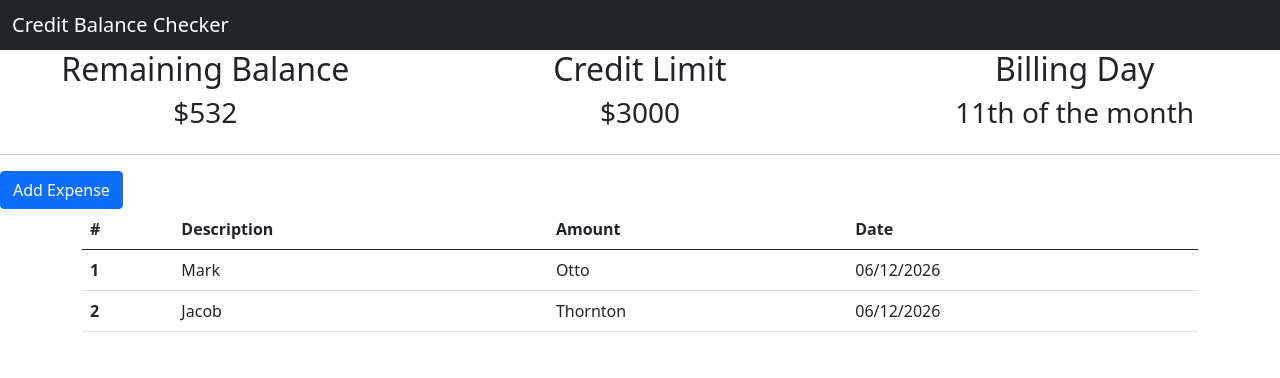
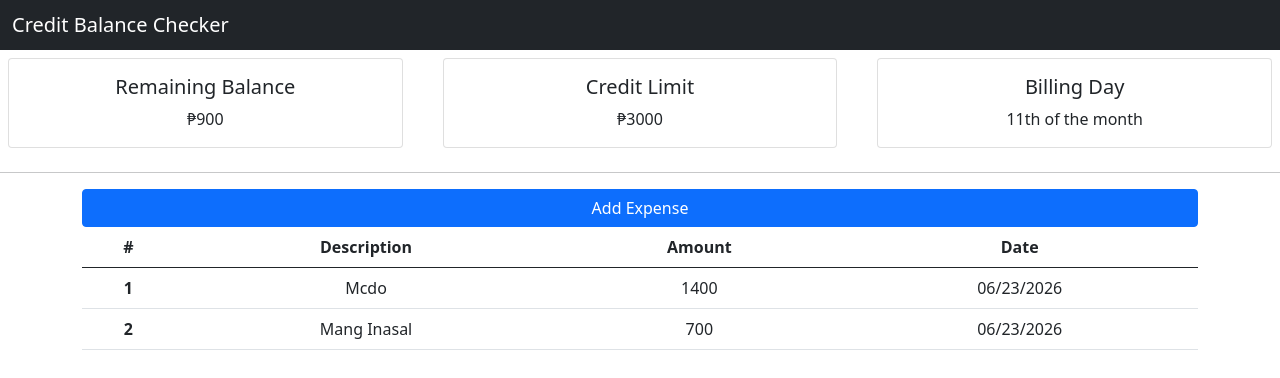
Before and after one commit to klyzecarize/credit-balance-manager, a plain HTML site: page index.html in a window 1280 px wide. Drawn offline with nearby package versions, Linux system fonts and the light colour scheme.

Commit message:
added table utility and balance remaining calculator

```diff
--- a/index.html
+++ b/index.html
@@ -5,83 +5,66 @@
         <meta name="viewport" content="width=device-width, initial-scale=1.0">
         <title>Credit Balance Manager</title>
         <link href="https://cdn.jsdelivr.net/npm/bootstrap@5.0.2/dist/css/bootstrap.min.css" rel="stylesheet" integrity="sha384-EVSTQN3/azprG1Anm3QDgpJLIm9Nao0Yz1ztcQTwFspd3yD65VohhpuuCOmLASjC" crossorigin="anonymous">
-
-    <script src="script.js"></script>
     </head>
     <body>
         <header>
-        <nav class="navbar navbar-dark bg-dark">
+            <nav class="navbar navbar-dark bg-dark text-center">
                 <div class="container-fluid">
                     <span class="navbar-brand mb-0 h1">Credit Balance Checker</span>
                 </div>
             </nav>
         </header>
+
         <main>
             <!-- Infos -->
             <section id="amount" class="row text-center">
-            <section class="col-4">
-                <section id="remaining" class="row">
-                    <section id="remainingBalTxt" class="col-12">
-                        <h2>Remaining Balance</h2>
+                <section class="col-md-4">
+                    <div class="card m-2">
+                        <div class="card-body">
+                            <h5 class="card-title">Remaining Balance</h5>
+                            <p id="remainingBalTxt" class="card-text">₱532</p>
+                        </div>
+                    </div>
                 </section>
-                    <section id="remainingBal" class="col-12">
-                        <h3>$532</h3>
+                <section class="col-md-4">
+                    <div class="card m-2">
+                        <div class="card-body">
+                            <h5 class="card-title">Credit Limit</h5>
+                            <p id="creditLimitTxt" class="card-text">₱3000</p>
+                        </div>
+                    </div>
                 </section>
-                </section>
-            </section>
-            <section class="col-4">
-                <section id="limit" class="row">
-                    <section id="creditLimitTxt" class="col-12">
-                        <h2>Credit Limit</h2>
-                    </section>
-                    <section id="creditLimit" class="col-12">
-                        <h3>$3000</h3>
-                    </section>
-                </section>
-            </section>
-            <section class="col-4">
-                <section id="creditDay" class="row">
-                    <section id="creditDayTxt" class="col-12">
-                        <h2>Billing Day</h2>
-                    </section>
-                    <section id="creditDay" class="col-12">
-                        <h3>11th of the month</h3>
-                    </section>
-                </section>
+                <section class="col-md-4">
+                    <div class="card m-2">
+                        <div class="card-body">
+                            <h5 class="card-title">Billing Day</h5>
+                            <p id="billingDayTxt" class="card-text">11th of the month</p>
+                        </div>
+                    </div>
                 </section>
             </section>
 
             <hr>
 
             <!-- Button trigger modal -->
-        <button type="button" class="btn btn-primary" data-bs-toggle="modal" data-bs-target="#addExpenseModal">
+            <div class="container justify-content-middle">
+                <button type="button" class="btn btn-primary w-100" data-bs-toggle="modal" data-bs-target="#addExpenseModal">
                     Add Expense
                 </button>
+            </div>
 
             <!-- Table Logs -->
             <section class="container">
-            <table class="table">
+                <table class="table text-center"  id="expenseTable">
                     <thead>
                         <tr>
-                        <th scope="col">#</th>
+                            <!-- <th scope="col">#</th>
                             <th scope="col">Description</th>
                             <th scope="col">Amount</th>
-                        <th scope="col">Date</th>
+                            <th scope="col">Date</th> -->
                         </tr>
                     </thead>
                     <tbody>
-                    <tr>
-                        <th scope="row">1</th>
-                        <td>Mark</td>
-                        <td>Otto</td>
-                        <td>06/12/2026</td>
-                    </tr>
-                    <tr>
-                        <th scope="row">2</th>
-                        <td>Jacob</td>
-                        <td>Thornton</td>
-                        <td>06/12/2026</td>
-                    </tr>
                     </tbody>
                 </table>
             </section>
@@ -90,33 +73,35 @@
             <!-- Add Expense Modal -->
             <div class="modal fade" id="addExpenseModal" tabindex="-1" aria-labelledby="addExpenseModalLabel" aria-hidden="true">
                 <div class="modal-dialog">
+                    <form id="expenseForm">
                         <div class="modal-content">
                             <div class="modal-header">
-                        <h5 class="modal-title" id="addExpenseModalLabel">Modal title</h5>
+                                <h5 class="modal-title" id="addExpenseModalLabel">Add Expense</h5>
                                 <button type="button" class="btn-close" data-bs-dismiss="modal" aria-label="Close"></button>
                             </div>
                             <div class="modal-body">
-                        <form>
                                 <div class="mb-3">
-                                <label for="exampleFormControlInput1" class="form-label">Email address</label>
-                                <input type="text" class="form-control" id="exampleFormControlInput1" placeholder="name@example.com">
+                                    <label for="descriptionTextInput" class="form-label">Description</label>
+                                    <input type="text" class="form-control" id="descriptionTextInput" placeholder="Jollibee">
                                 </div>
                                 <div class="mb-3">
-                                <label for="exampleFormControlTextarea1" class="form-label">Example textarea</label>
-                                <input type="text" class="form-control" id="exampleFormControlInput1" placeholder="name@example.com">
+                                    <label for="amountTextInput" class="form-label">Amount</label>
+                                    <input type="number" class="form-control" id="amountTextInput" placeholder="₱100">
                                 </div>
-                        </form>
                             </div>
                             <div class="modal-footer">
                                 <button type="button" class="btn btn-secondary" data-bs-dismiss="modal">Close</button>
-                        <button type="button" class="btn btn-primary">Save changes</button>
+                                <button type="submit" class="btn btn-primary">Save changes</button>
                             </div>
                         </div>
+                    </form>
                 </div>
             </div>
         </main>
         <footer></footer>
 
+        <!-- Scripts -->
+        <script type="module" src="script.js"></script>
 
         <script src="https://cdn.jsdelivr.net/npm/bootstrap@5.0.2/dist/js/bootstrap.bundle.min.js" integrity="sha384-MrcW6ZMFYlzcLA8Nl+NtUVF0sA7MsXsP1UyJoMp4YLEuNSfAP+JcXn/tWtIaxVXM" crossorigin="anonymous"></script>
     </body>
--- a/script.js
+++ b/script.js
@@ -0,0 +1,58 @@
+import Table from "./utils/table.js";
+
+class CreditBalanceManagerApp {
+    constructor () {
+        this.expenseForm = document.getElementById("expenseForm");
+        this.modalFormSubmit = this.expenseForm.querySelector('.modal-footer button[type="submit"]');
+        this.amountTxt = document.getElementById("remainingBalTxt");
+        this.tableHeaders = [
+            "#",
+            "Description",
+            "Amount",
+            "Date"
+        ];
+        this.expenses = [{
+            description: "Mcdo",
+            amount: 1400,
+            date: "06/23/2026"
+        }, {
+            description: "Mang Inasal",
+            amount: 700,
+            date: "06/23/2026"
+        }];
+
+        this.table = new Table({
+            tableId: "expenseTable",
+            theaderData: this.tableHeaders,
+            tableData: this.expenses,
+            colspanSize: 4
+        });
+
+        this.expenseForm.addEventListener('submit', this.handleSubmit.bind(this));
+
+        this._init();
+    }
+
+    _init () {
+        this.table.loadTable();
+        this.handleBalanceRemaining();
+    }
+
+    handleSubmit (event) {
+        const form = event.target;
+        const submitDataSet = this.modalFormSubmit.dataset;
+
+        event.preventDefault();
+    }
+
+    handleBalanceRemaining () {
+        let fTotalAmount = 0.0;
+        this.expenses.forEach( expense => {
+            fTotalAmount += expense.amount;
+        });
+
+        this.amountTxt.innerHTML = `₱${3000 - fTotalAmount}`;
+    }
+}
+
+const credBalManagerApp = new CreditBalanceManagerApp();
--- /dev/null
+++ b/utils/table.js
@@ -0,0 +1,83 @@
+// Table Class
+// Utilites to control table
+export default class Table {
+    // tableId to get the tbody element id
+    // theaderData to get the Data of needed for the table [string]
+    // tableData to get the table headers of needed for the table {[]}
+    // colspanSize for to check the table row size
+    // isActionButtons will add another row for actions button
+    constructor({tableId, theaderData = [], tableData = [], colspanSize, isActionButtons = false}) {
+        this.theadTag = document.querySelector(`#${tableId} thead tr`);
+        this.tbodyTag = document.querySelector(`#${tableId} tbody`);
+        this.theaderData = theaderData;
+        this.tableData = tableData;
+        this.colspanSize = colspanSize;
+        this.isActionButtons = isActionButtons;
+    }
+
+    // This will handle the render of table header
+    loadTableHeader () {
+        this.theadTag.innerHTML = "";
+
+        this.theaderData.forEach(header => {
+            const headerHtml = `
+                <th scope="col">${header}</th>
+            `;
+
+            this.theadTag.insertAdjacentHTML('beforeend', headerHtml);
+        });
+
+        this.isActionButtons && this.theadTag.insertAdjacentHTML('beforeend', "<th scope='col'>Actions</th>");
+    }
+
+    // This will handle the render of table data
+    loadTableData () {
+        this.tbodyTag.innerHTML = "";
+
+        if (this.tableData.length === 0) {
+            const rowHtml = `
+                <tr>
+                    <td id="emptyData" colspan="${this.isActionButtons ? this.theaderData.length + 1 : this.theaderData.length}">Empty</td>
+                </tr>
+            `;
+
+            this.tbodyTag.innerHTML = rowHtml;
+
+            return;
+        }
+
+        this.tableData.forEach( (data, index) => {
+
+            // this.tbodyTag.insertAdjacentHTML('beforeend', "<tr>");
+            let rowHtml = `<th scope="row">${index + 1}</th>`;
+
+            // If needed both keys and value
+            // Object.entries(user).forEach(([key, value]) => {
+            //     console.log(`${key}: ${value}`);
+            // });
+
+            Object.values(data).forEach(dataEl => {
+                rowHtml = rowHtml.concat(`<td>${dataEl}</td>`);
+            });
+
+            this.tbodyTag.insertAdjacentHTML('beforeend', rowHtml);
+
+        });
+    }
+
+    // This will handle the table render
+    loadTable () {
+        if (this.theaderData.length === 0) {
+            const rowHtml = `
+                <th id="emptyHeaderData">Add header</th>
+            `;
+
+            this.theadTag.innerHTML = rowHtml;
+
+            return;
+        }
+
+        this.loadTableHeader();
+        this.loadTableData();
+    }
+}
```
Lines whose indentation alone changed are shown as unchanged.
